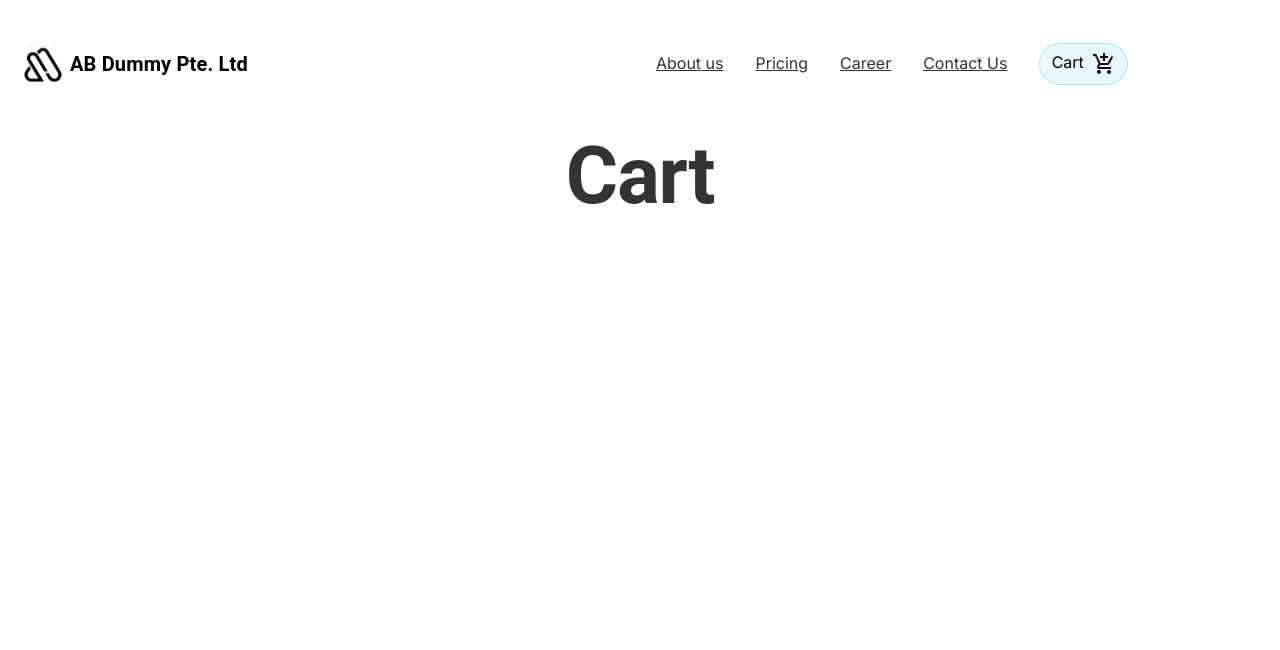
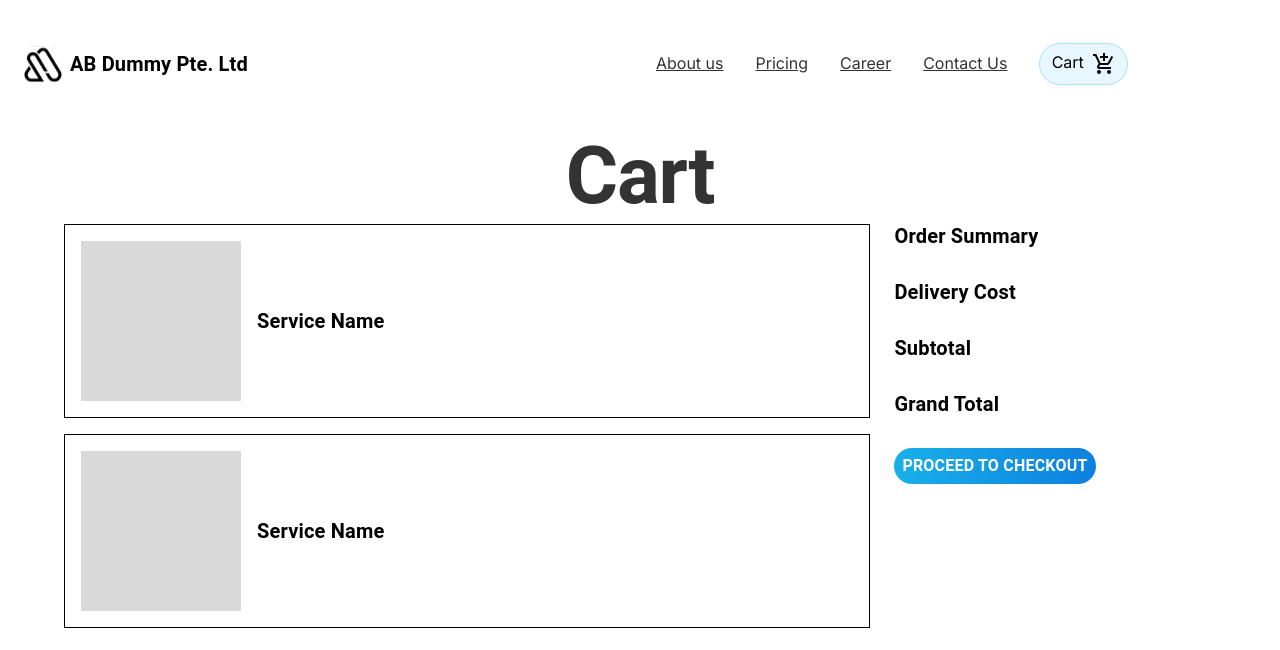
Before and after one commit to RitikTailor15/company_website, a React (Create React App) app: page /cart in a window 1280 px wide. Shown: the top 650 px of the page. Built offline with nearby package versions, Linux system fonts and the light colour scheme.

Commit message:
Worked on cart page

```diff
--- a/src/Pages/Cart/index.jsx
+++ b/src/Pages/Cart/index.jsx
@@ -1,12 +1,88 @@
 import React from "react";
+
+import { Stack, Typography, Button, Box } from "@mui/material";
 
 import PageContainer from "../../Components/PageContainer";
 import PageTitle from "../../Components/PageTitle";
+
+const TypographyStyle = {
+  fontSize: "1.25rem",
+  fontWeight: "700",
+  lineHeight: "1.5rem",
+};
 
 const Cart = () => {
   return (
     <PageContainer>
       <PageTitle title="Cart" />
+      <Stack direction="row" alignItems="flex-start" gap={3}>
+        <Stack gap={2} flexGrow={1} maxWidth="70%">
+          <Stack
+            direction="row"
+            sx={{ border: "1px solid black", padding: "1rem" }}
+            gap={2}
+            alignItems="center"
+          >
+            <Box
+              sx={{
+                background: "rgba(217, 217, 217, 1)",
+                width: "10rem",
+                height: "10rem",
+              }}
+            />
+            <Typography variant="body1" sx={TypographyStyle}>
+              Service Name
+            </Typography>
+          </Stack>
+          <Stack
+            direction="row"
+            sx={{ border: "1px solid black", padding: "1rem" }}
+            gap={2}
+            alignItems="center"
+          >
+            <Box
+              sx={{
+                background: "rgba(217, 217, 217, 1)",
+                width: "10rem",
+                height: "10rem",
+              }}
+            />
+            <Typography variant="body1" sx={TypographyStyle}>
+              Service Name
+            </Typography>
+          </Stack>
+        </Stack>
+        <Stack gap={4}>
+          <Typography variant="body1" sx={TypographyStyle}>
+            Order Summary
+          </Typography>
+          <Typography variant="body1" sx={TypographyStyle}>
+            Delivery Cost
+          </Typography>
+          <Typography variant="body1" sx={TypographyStyle}>
+            Subtotal
+          </Typography>
+          <Typography variant="body1" sx={TypographyStyle}>
+            Grand Total
+          </Typography>
+          <Button
+            sx={{
+              background:
+                "linear-gradient(92.57deg, #18B0E9 0.71%, #0D80DF 99.37%)",
+              fontSize: "1rem",
+              fontWeight: 700,
+              lineHeight: "1.5rem",
+              letterSpacing: "0.0125em",
+              textAlign: "center",
+              borderRadius: "24px",
+              width: "fit-content",
+              color: "#fff",
+            }}
+          >
+            Proceed to checkout
+          </Button>
+        </Stack>
+      </Stack>
     </PageContainer>
   );
 };
```
